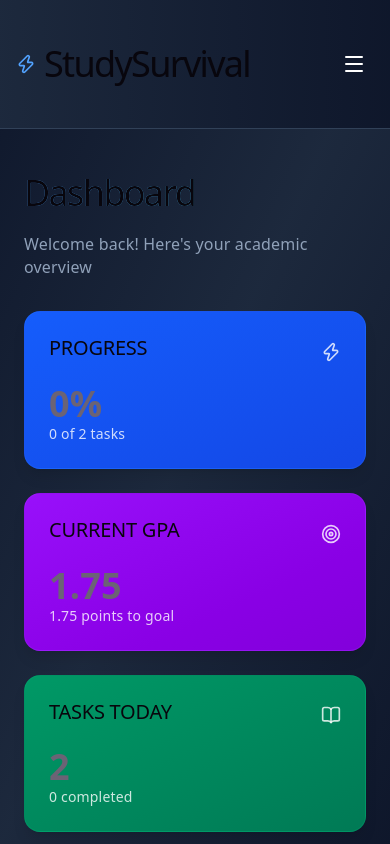
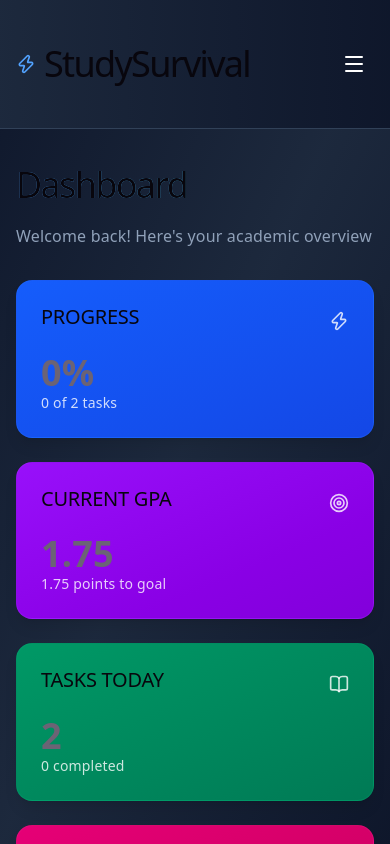
Before and after one commit to Hamid0108/student-survival-app, a React (Vite) app: page / in a window 390 px wide. Built offline with nearby package versions, Linux system fonts and the light colour scheme.

Commit message:
fix: prevent horizontal overflow on small mobile screens

```diff
--- a/src/components/Layout.jsx
+++ b/src/components/Layout.jsx
@@ -52,7 +52,7 @@ export default function Layout({ children }) {
       </aside>
 
       {/* Mobile Header + Main Content */}
-      <div className="flex-1 flex flex-col">
+      <div className="flex-1 flex flex-col w-full overflow-hidden">
         {/* Mobile Header */}
         <div className="md:hidden relative flex items-center bg-gradient-to-r from-slate-800 to-slate-900 border-b border-slate-700 p-4">
           <h1 className="text-lg font-black text-white flex items-center gap-2 flex-1">
@@ -89,7 +89,7 @@ export default function Layout({ children }) {
         )}
 
         {/* Main Content */}
-        <main className="flex-1 p-6 md:p-8 overflow-y-auto">
+        <main className="flex-1 p-4 sm:p-6 md:p-8 overflow-y-auto overflow-x-hidden w-full">
           {children}
         </main>
       </div>
```
